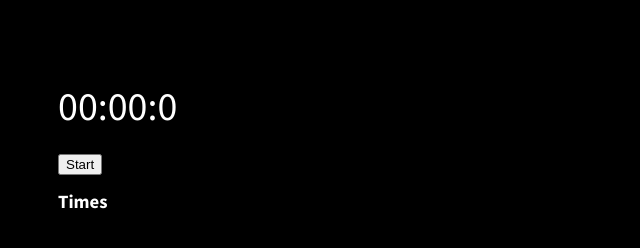
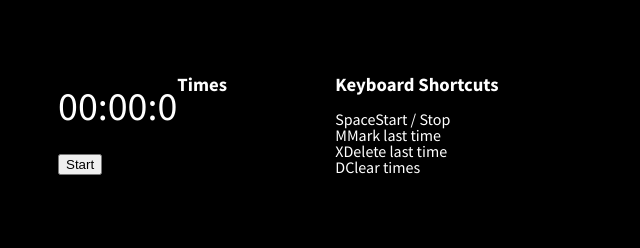
Before and after one commit to kevinloeffler/Rubik-Stopwatch, a website with bundled scripts: page index.html in a window 1280 px wide. Shown: the whole page, without its empty margins (0-640 px from the left). Built offline with nearby package versions, Linux system fonts and the light colour scheme.

Commit message:
Added Keyboard Block

```diff
--- a/index.html
+++ b/index.html
@@ -32,7 +32,13 @@
 </div>
 
 <div class="keyboard-block">
-
+    <h3>Keyboard Shortcuts</h3>
+    <ul>
+        <li><span>Space</span>Start / Stop</li>
+        <li><span>M</span>Mark last time</li>
+        <li><span>X</span>Delete last time</li>
+        <li><span>D</span>Clear times</li>
+    </ul>
 </div>
 
 </body>
--- a/styles.css
+++ b/styles.css
@@ -15,10 +15,18 @@
 
 body {
     font-family: 'Source Sans Pro', sans-serif;
+    display: flex;
+    align-items: flex-start;
+    flex-wrap: wrap;
     color: var(--text-color);
     background-color: var(--bkg-color);
     padding: 50px;
     line-height: 1em;
+}
+
+ul {
+    padding-left: 0;
+    list-style: none;
 }
 
 #time {
```
